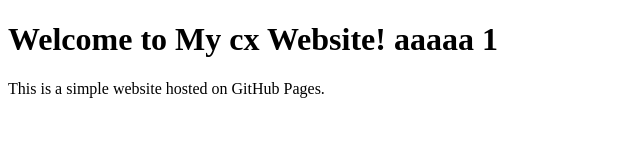
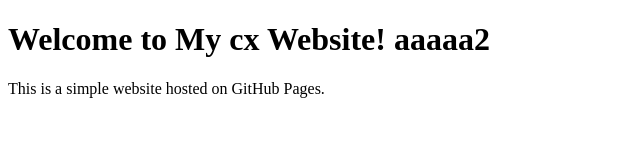
Before and after one commit to cxApple/cxApple.github.io, a plain HTML site: page index.html in a window 1280 px wide. Shown: the full height of the page, 0-640 px from the left. Drawn offline with Linux system fonts and the light colour scheme.

Commit message:
Update index.html 3

```diff
--- a/index.html
+++ b/index.html
@@ -6,7 +6,7 @@
     <title>My GitHub Website</title>
 </head>
 <body>
-    <h1>Welcome to My cx Website! aaaaa 1</h1>
+    <h1>Welcome to My cx Website! aaaaa2</h1>
     <p>This is a simple website hosted on GitHub Pages.</p>
 </body>
 </html>
```
